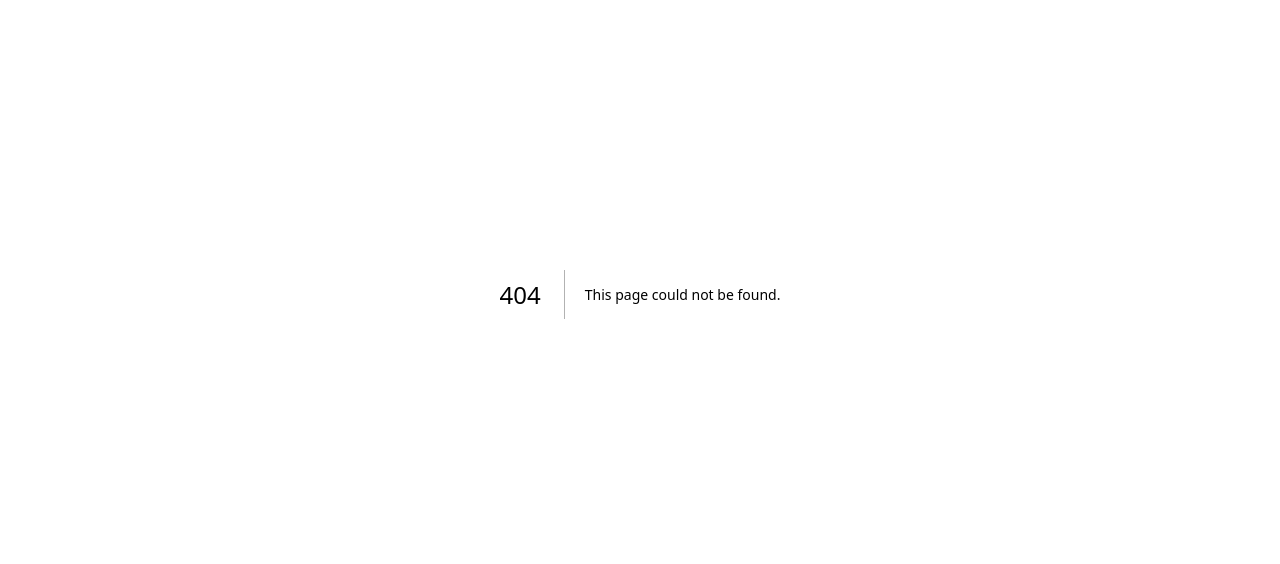
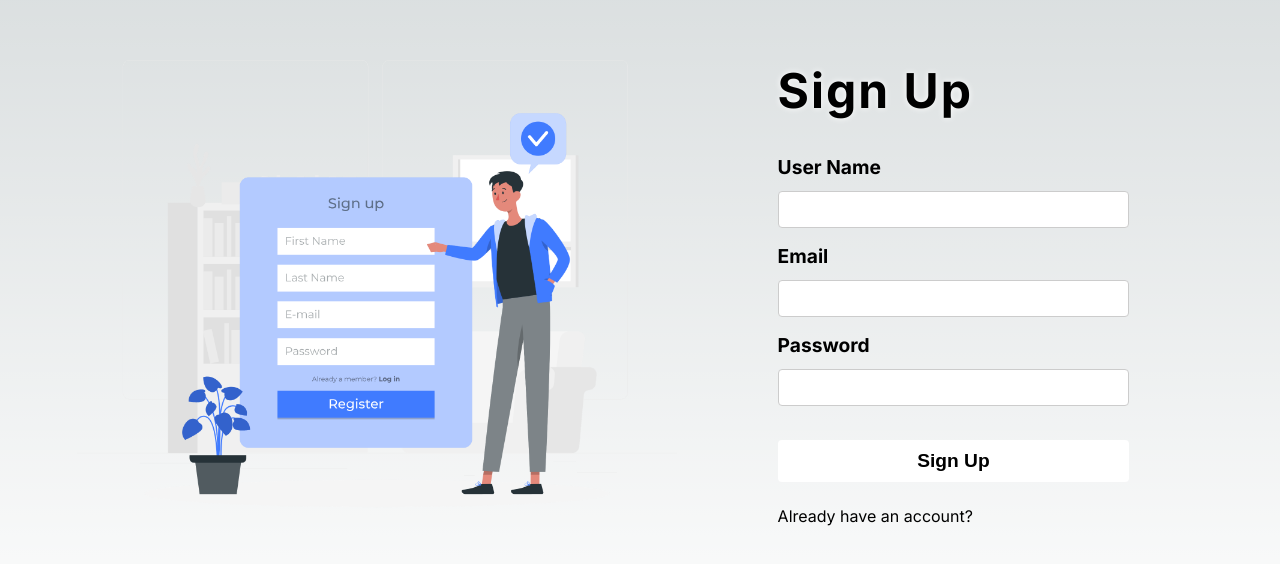
Before and after one commit to ItsAzura/next14_blogApp2, a Next.js app: page /sign-up in a window 1280 px wide. Before the commit this address had no page. Shown: the part 106-670 px from the top of the page. Built offline with nearby package versions, Linux system fonts and the light colour scheme.

Commit message:
design sign-in sign-up page

```diff
--- /dev/null
+++ b/src/app/(auth)/sign-in/SignIn.module.css
@@ -0,0 +1,169 @@
+.Container {
+  display: flex;
+  align-items: center;
+  justify-content: center;
+  height: 100vh;
+  gap: 24px;
+}
+
+.Container_Left {
+  flex: 3;
+  display: flex;
+  justify-content: center;
+  align-items: center;
+}
+
+.Container_Left img {
+  -webkit-animation: slide-in-left 1.5s cubic-bezier(0.25, 0.46, 0.45, 0.94)
+    backwards;
+  animation: slide-in-left 1.5s cubic-bezier(0.25, 0.46, 0.45, 0.94) backwards;
+}
+
+.Container_Right {
+  flex: 2;
+  display: flex;
+  flex-direction: column;
+  gap: 24px;
+}
+
+.Container_Right h1 {
+  font-size: 3rem;
+  font-weight: 700;
+  text-shadow: 0 0 6px #fff;
+  line-height: 1.2;
+  letter-spacing: 2px;
+  -webkit-animation: tracking-in-expand 0.7s cubic-bezier(0.215, 0.61, 0.355, 1)
+    both;
+  animation: tracking-in-expand 0.7s cubic-bezier(0.215, 0.61, 0.355, 1) both;
+}
+
+@-webkit-keyframes tracking-in-expand {
+  0% {
+    letter-spacing: -0.5em;
+    opacity: 0;
+  }
+  40% {
+    opacity: 0.6;
+  }
+  100% {
+    opacity: 1;
+  }
+}
+@keyframes tracking-in-expand {
+  0% {
+    letter-spacing: -0.5em;
+    opacity: 0;
+  }
+  40% {
+    opacity: 0.6;
+  }
+  100% {
+    opacity: 1;
+  }
+}
+
+.Container_Right form {
+  display: flex;
+  flex-direction: column;
+  gap: 16px;
+  margin-top: 12px;
+}
+
+.input {
+  display: flex;
+  flex-direction: column;
+  gap: 12px;
+}
+
+.input p {
+  font-size: 1.2rem;
+  font-weight: 700;
+  -webkit-animation: slide-in-left 1.5s cubic-bezier(0.25, 0.46, 0.45, 0.94)
+    backwards;
+  animation: slide-in-left 1.5s cubic-bezier(0.25, 0.46, 0.45, 0.94) backwards;
+}
+
+.input input {
+  width: 70%;
+  padding: 10px;
+  border: 1px solid #ccc;
+  border-radius: 4px;
+  transition: all 0.3s ease-in-out;
+  -webkit-animation: slide-in-left 1.5s cubic-bezier(0.25, 0.46, 0.45, 0.94)
+    backwards;
+  animation: slide-in-left 1.5s cubic-bezier(0.25, 0.46, 0.45, 0.94) backwards;
+}
+
+.input input:hover {
+  outline: none;
+  transform: scale(1.02);
+  -webkit-box-shadow: 0 0 8px 1px #ffffff;
+  -moz-box-shadow: 0 0 8px 1px #ffffff;
+  box-shadow: 0 0 8px 1px #ffffff;
+}
+
+.input input:focus {
+  outline: none;
+  -webkit-box-shadow: 0 0 8px 8px #ffffff;
+  -moz-box-shadow: 0 0 8px 1px #ffffff;
+  box-shadow: 0 0 8px 1px #ffffff;
+  transform: scale(1.02);
+}
+
+.btn {
+  margin-top: 18px;
+}
+
+.btn button {
+  width: 70%;
+  padding: 10px;
+  border: none;
+  border-radius: 4px;
+  background-color: #fff;
+  color: #000;
+  font-size: 1.2rem;
+  font-weight: 700;
+  cursor: pointer;
+  transition: all 0.3s ease-in-out;
+  -webkit-animation: slide-in-left 1.5s cubic-bezier(0.25, 0.46, 0.45, 0.94)
+    backwards;
+  animation: slide-in-left 1.5s cubic-bezier(0.25, 0.46, 0.45, 0.94) backwards;
+}
+
+.btn button:hover {
+  transform: scale(1.02);
+  -webkit-box-shadow: 0 0 8px 1px #ffffff;
+  -moz-box-shadow: 0 0 8px 1px #ffffff;
+  box-shadow: 0 0 8px 1px #ffffff;
+}
+
+.Container_Right a {
+  -webkit-animation: slide-in-left 1.5s cubic-bezier(0.25, 0.46, 0.45, 0.94)
+    backwards;
+  animation: slide-in-left 1.5s cubic-bezier(0.25, 0.46, 0.45, 0.94) backwards;
+}
+
+@-webkit-keyframes slide-in-left {
+  0% {
+    -webkit-transform: translateX(-1000px);
+    transform: translateX(-1000px);
+    opacity: 0;
+  }
+  100% {
+    -webkit-transform: translateX(0);
+    transform: translateX(0);
+    opacity: 1;
+  }
+}
+@keyframes slide-in-left {
+  0% {
+    -webkit-transform: translateX(-100px);
+    transform: translateX(-100px);
+    opacity: 0;
+  }
+  100% {
+    -webkit-transform: translateX(0);
+    transform: translateX(0);
+    opacity: 1;
+  }
+}
--- /dev/null
+++ b/src/app/(auth)/sign-up/SignUp.module.css
@@ -0,0 +1,169 @@
+.Container {
+  display: flex;
+  align-items: center;
+  justify-content: center;
+  height: 100vh;
+  gap: 24px;
+}
+
+.Container_Left {
+  flex: 3;
+  display: flex;
+  justify-content: center;
+  align-items: center;
+}
+
+.Container_Left img {
+  -webkit-animation: slide-in-left 1.5s cubic-bezier(0.25, 0.46, 0.45, 0.94)
+    backwards;
+  animation: slide-in-left 1.5s cubic-bezier(0.25, 0.46, 0.45, 0.94) backwards;
+}
+
+.Container_Right {
+  flex: 2;
+  display: flex;
+  flex-direction: column;
+  gap: 24px;
+}
+
+.Container_Right h1 {
+  font-size: 3rem;
+  font-weight: 700;
+  text-shadow: 0 0 6px #fff;
+  line-height: 1.2;
+  letter-spacing: 2px;
+  -webkit-animation: tracking-in-expand 0.7s cubic-bezier(0.215, 0.61, 0.355, 1)
+    both;
+  animation: tracking-in-expand 0.7s cubic-bezier(0.215, 0.61, 0.355, 1) both;
+}
+
+@-webkit-keyframes tracking-in-expand {
+  0% {
+    letter-spacing: -0.5em;
+    opacity: 0;
+  }
+  40% {
+    opacity: 0.6;
+  }
+  100% {
+    opacity: 1;
+  }
+}
+@keyframes tracking-in-expand {
+  0% {
+    letter-spacing: -0.5em;
+    opacity: 0;
+  }
+  40% {
+    opacity: 0.6;
+  }
+  100% {
+    opacity: 1;
+  }
+}
+
+.Container_Right form {
+  display: flex;
+  flex-direction: column;
+  gap: 16px;
+  margin-top: 12px;
+}
+
+.input {
+  display: flex;
+  flex-direction: column;
+  gap: 12px;
+}
+
+.input p {
+  font-size: 1.2rem;
+  font-weight: 700;
+  -webkit-animation: slide-in-left 1.5s cubic-bezier(0.25, 0.46, 0.45, 0.94)
+    backwards;
+  animation: slide-in-left 1.5s cubic-bezier(0.25, 0.46, 0.45, 0.94) backwards;
+}
+
+.input input {
+  width: 70%;
+  padding: 10px;
+  border: 1px solid #ccc;
+  border-radius: 4px;
+  transition: all 0.3s ease-in-out;
+  -webkit-animation: slide-in-left 1.5s cubic-bezier(0.25, 0.46, 0.45, 0.94)
+    backwards;
+  animation: slide-in-left 1.5s cubic-bezier(0.25, 0.46, 0.45, 0.94) backwards;
+}
+
+.input input:hover {
+  outline: none;
+  transform: scale(1.02);
+  -webkit-box-shadow: 0 0 8px 1px #ffffff;
+  -moz-box-shadow: 0 0 8px 1px #ffffff;
+  box-shadow: 0 0 8px 1px #ffffff;
+}
+
+.input input:focus {
+  outline: none;
+  -webkit-box-shadow: 0 0 8px 8px #ffffff;
+  -moz-box-shadow: 0 0 8px 1px #ffffff;
+  box-shadow: 0 0 8px 1px #ffffff;
+  transform: scale(1.02);
+}
+
+.btn {
+  margin-top: 18px;
+}
+
+.btn button {
+  width: 70%;
+  padding: 10px;
+  border: none;
+  border-radius: 4px;
+  background-color: #fff;
+  color: #000;
+  font-size: 1.2rem;
+  font-weight: 700;
+  cursor: pointer;
+  transition: all 0.3s ease-in-out;
+  -webkit-animation: slide-in-left 1.5s cubic-bezier(0.25, 0.46, 0.45, 0.94)
+    backwards;
+  animation: slide-in-left 1.5s cubic-bezier(0.25, 0.46, 0.45, 0.94) backwards;
+}
+
+.btn button:hover {
+  transform: scale(1.02);
+  -webkit-box-shadow: 0 0 8px 1px #ffffff;
+  -moz-box-shadow: 0 0 8px 1px #ffffff;
+  box-shadow: 0 0 8px 1px #ffffff;
+}
+
+.Container_Right a {
+  -webkit-animation: slide-in-left 1.5s cubic-bezier(0.25, 0.46, 0.45, 0.94)
+    backwards;
+  animation: slide-in-left 1.5s cubic-bezier(0.25, 0.46, 0.45, 0.94) backwards;
+}
+
+@-webkit-keyframes slide-in-left {
+  0% {
+    -webkit-transform: translateX(-1000px);
+    transform: translateX(-1000px);
+    opacity: 0;
+  }
+  100% {
+    -webkit-transform: translateX(0);
+    transform: translateX(0);
+    opacity: 1;
+  }
+}
+@keyframes slide-in-left {
+  0% {
+    -webkit-transform: translateX(-100px);
+    transform: translateX(-100px);
+    opacity: 0;
+  }
+  100% {
+    -webkit-transform: translateX(0);
+    transform: translateX(0);
+    opacity: 1;
+  }
+}
--- /dev/null
+++ b/src/app/(auth)/sign-up/page.jsx
@@ -0,0 +1,37 @@
+import React from 'react';
+import styles from './SignUp.module.css';
+import Image from 'next/image';
+import Link from 'next/link';
+
+const SignUpPage = () => {
+  return (
+    <div className={styles.Container}>
+      <div className={styles.Container_Left}>
+        <Image src="/sign-up.png" alt="Sign Up" width={600} height={600} />
+      </div>
+      <div className={styles.Container_Right}>
+        <h1>Sign Up</h1>
+        <form>
+          <div className={styles.input}>
+            <p>User Name</p>
+            <input type="text" name="username" id="username" />
+          </div>
+          <div className={styles.input}>
+            <p>Email</p>
+            <input type="email" name="email" id="username" />
+          </div>
+          <div className={styles.input}>
+            <p>Password</p>
+            <input type="password" name="password" id="password" />
+          </div>
+          <div className={styles.btn}>
+            <button type="submit">Sign Up</button>
+          </div>
+        </form>
+        <Link href="/sign-in">Already have an account?</Link>
+      </div>
+    </div>
+  );
+};
+
+export default SignUpPage;
```
Also changed, not shown: src/app/(auth)/sign-in/page.jsx (added, +33 -0 lines), public/sign-in.png (added), public/sign-up.png (added).
